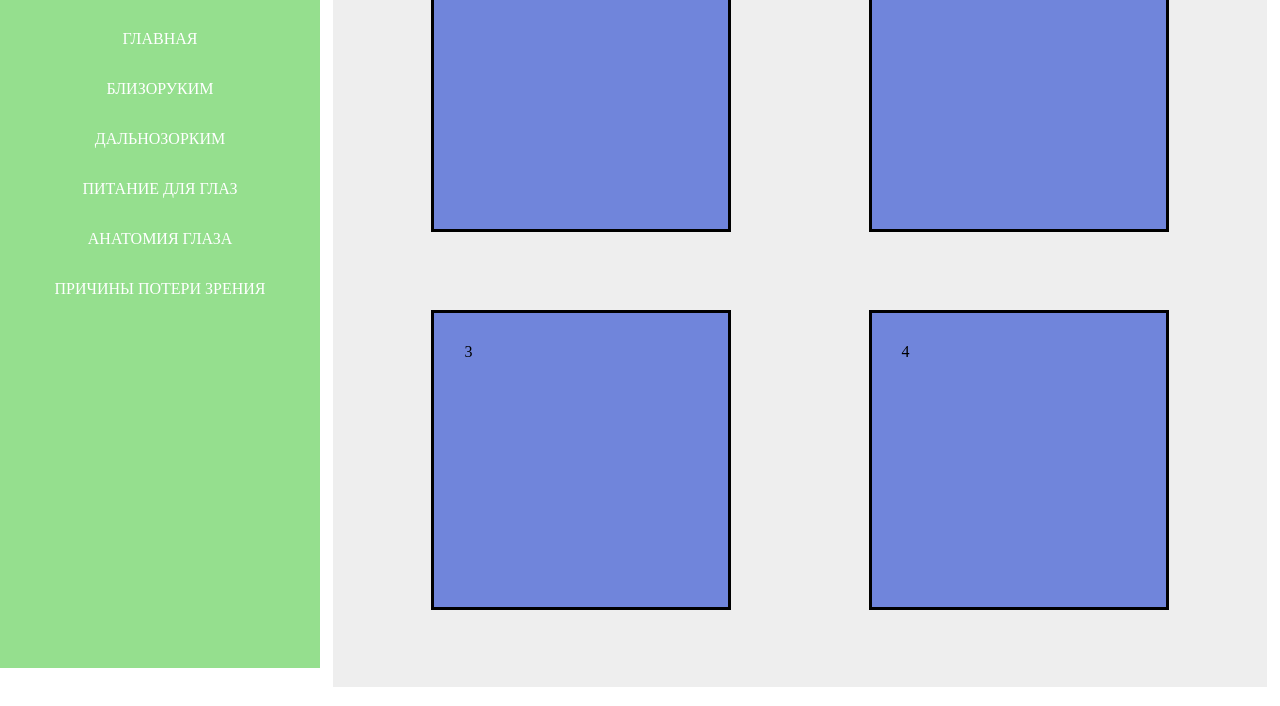
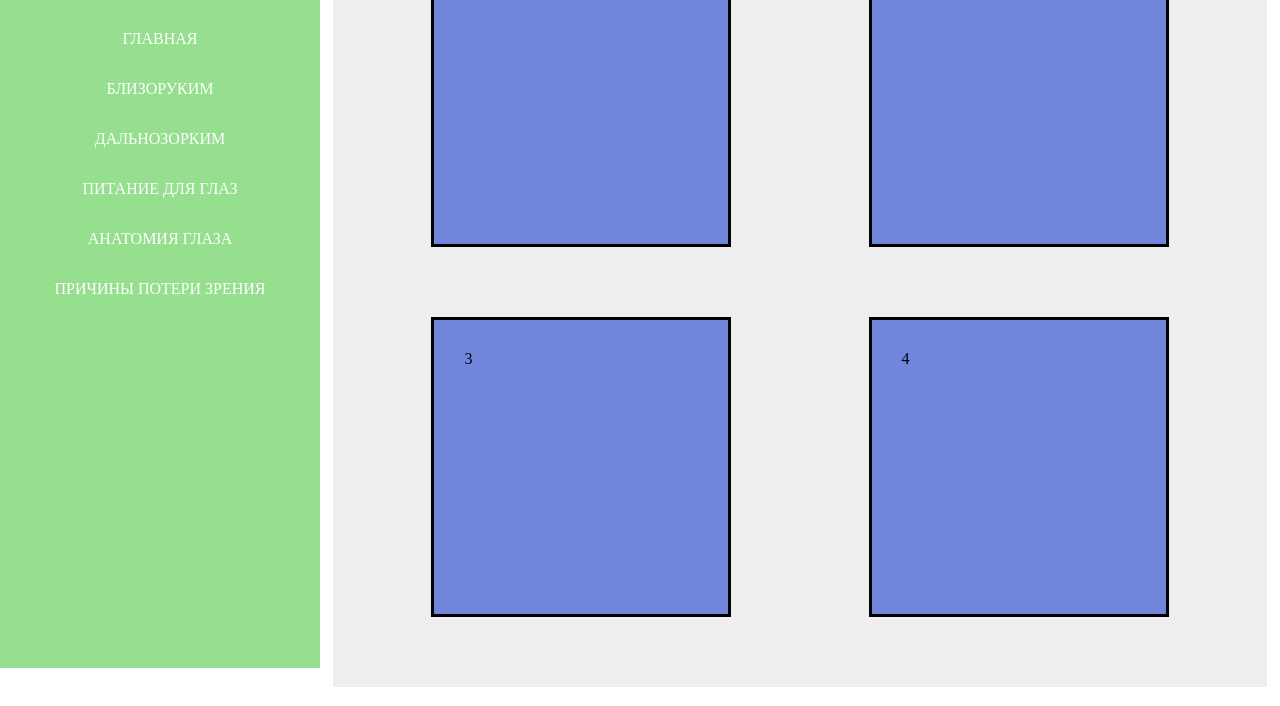
Before and after one commit to return-vision/okopower.github.io, a plain HTML site: page index.html in a window 1280 px wide. Shown: the part 132-838 px from the top of the page. Drawn offline with Linux system fonts and the light colour scheme.

Commit message:
Update index.html

```diff
--- a/index.html
+++ b/index.html
@@ -3,7 +3,6 @@
 <head>
     <meta charset="UTF-8">
     <link rel="stylesheet" href="css/main.css">
-    <link rel="stylesheet" href="css/glavnia.css">
     <link href="img/icon.png" rel="shortcut icon" type="image/x-icon"/>
     <title>OkoPower</title>
     <meta name = "viewport" content = "width=device-width, initial-scale=1">
```
